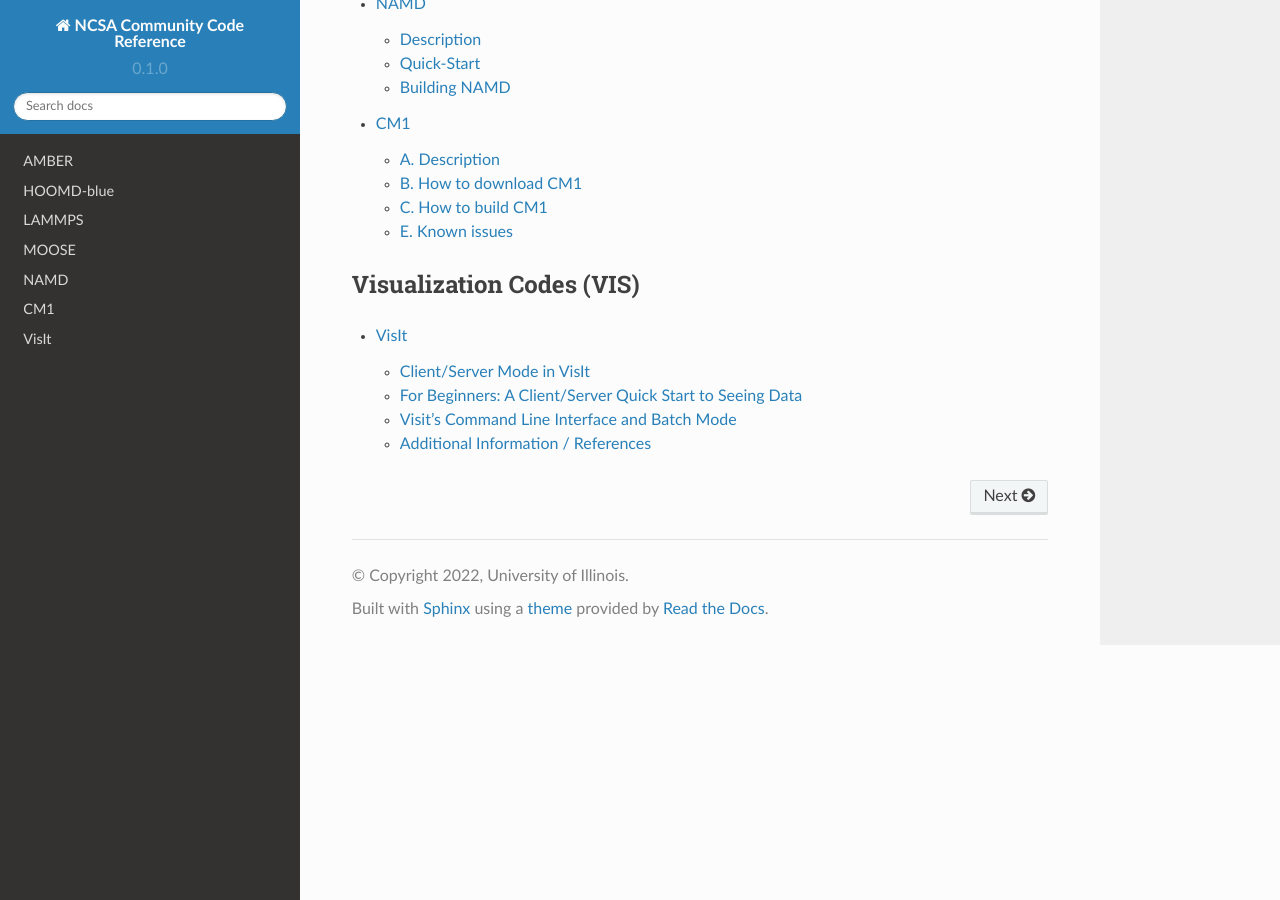
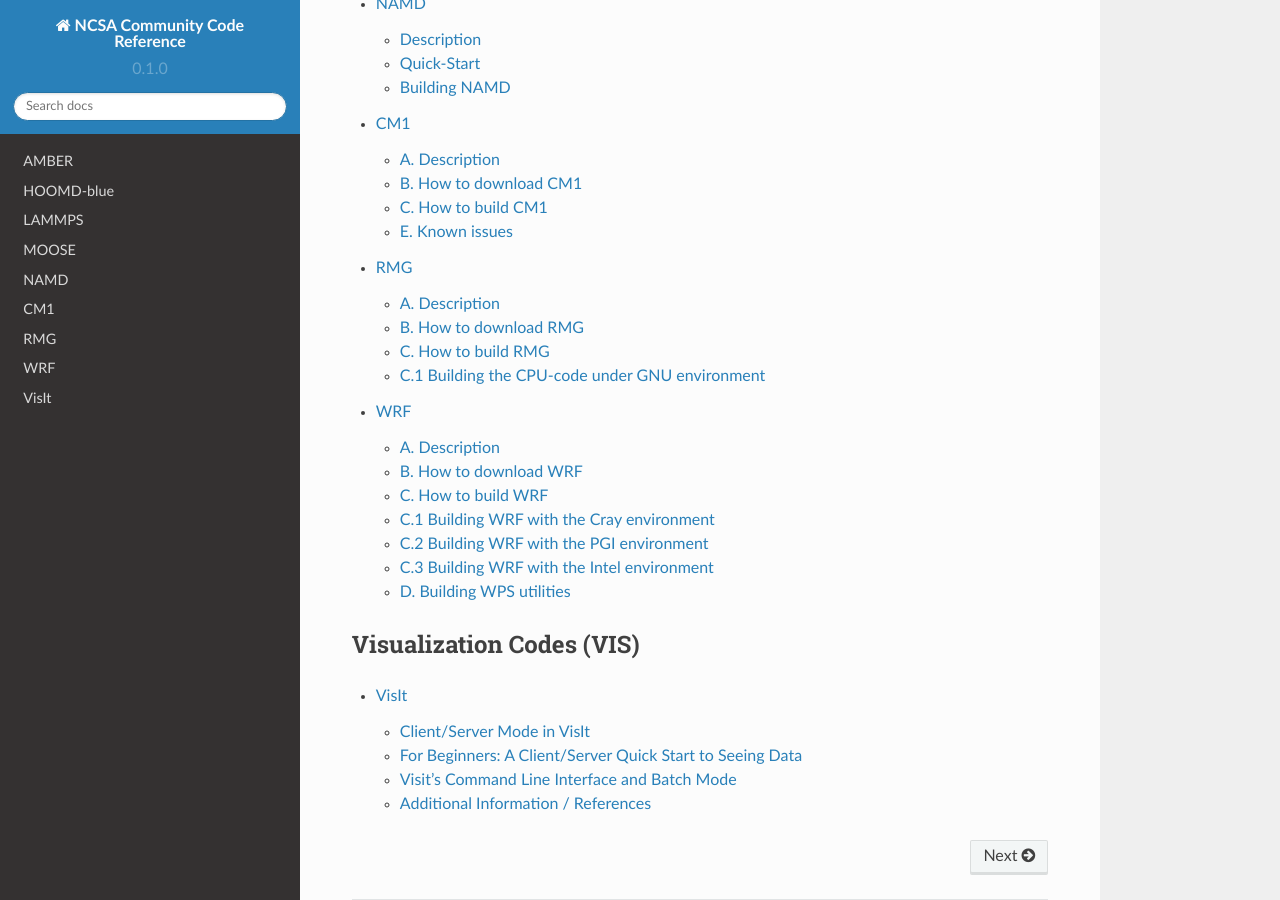
Before and after one commit to ncsa/community_code_reference, a Sphinx documentation site: the page built from docs/source/index.rst, in a window 1280 px wide and 900 px high, scrolled down 1196 px. Built offline with Sphinx 7.4.7 and the Read the Docs theme 2.0.0, drawn with Linux system fonts in a browser that asks for light colours.

Commit message:
Linking in WRF and RMG
Adding RMG and WRF to new community TOC.

```diff
--- a/docs/source/index.rst
+++ b/docs/source/index.rst
@@ -18,6 +18,8 @@
    MOOSE/index
    NAMD/index
    CM1_rst/index
+   RMG/index
+   WRF/index
 
 Visualization Codes (VIS)
 ----------------------------
```
